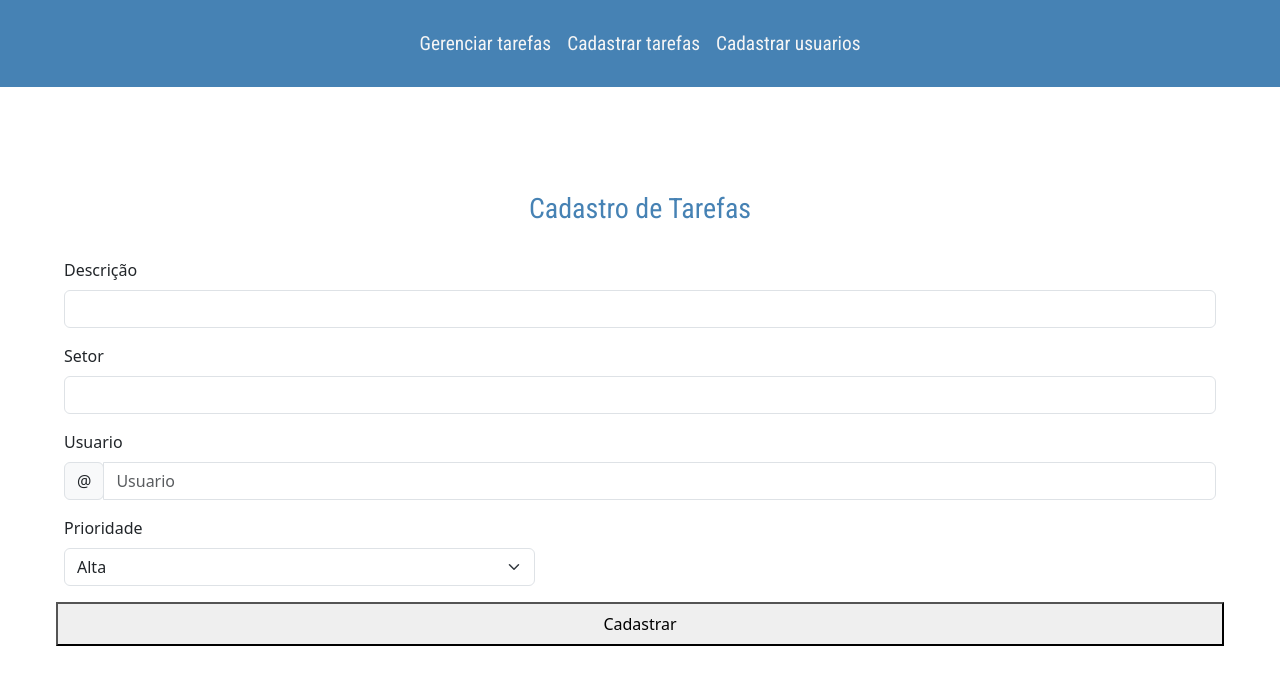
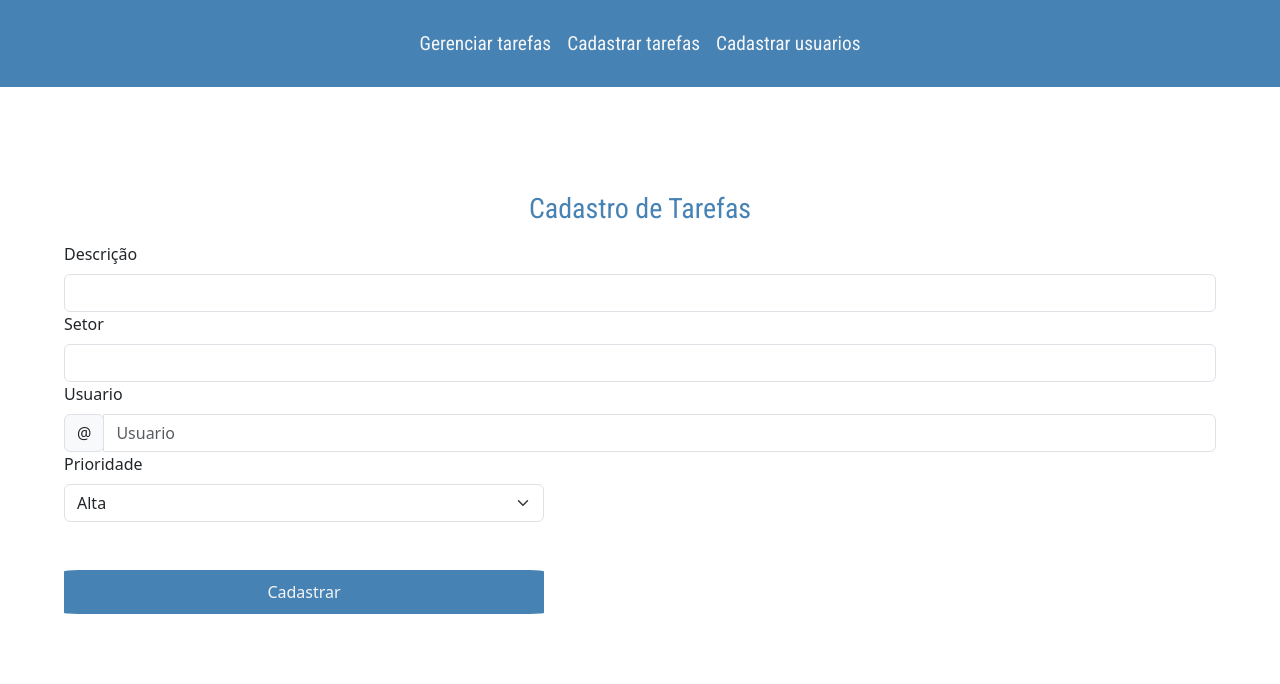
Before and after one commit to ebatistacosta/SimulacaoSaep, a website: page Public/cadastrarTarefas.html in a window 1280 px wide. Drawn offline with nearby package versions, Linux system fonts and the light colour scheme.

Commit message:
atualizações

```diff
--- a/Public/cadastrarTarefas.html
+++ b/Public/cadastrarTarefas.html
@@ -27,6 +27,7 @@
 </nav>
 
 <div class="row g-3 grid">
+    <form id="formTarefas">
     <h1 class="h3 mb-3 fw-normal titulo-usuario">Cadastro de Tarefas</h1>
     <div class="col-sm-12">
         <label for="descricao" class="form-label">Descrição</label>
@@ -50,11 +51,14 @@
             <option value="1">Média</option>
             <option value="0">Baixa</option>
         </select>
+
+        <button class="w-100 py-2 botao-usuarios" type="submit">Cadastrar</button>
+
+        </form>
     </div>
 
-     <button class="w-100 py-2 botao-tarefas" type="submit">Cadastrar</button>
 
-    <script src="./cadTarefas.js"></script>
    <script src="https://cdn.jsdelivr.net/npm/bootstrap@5.3.8/dist/js/bootstrap.bundle.min.js" integrity="sha384-FKyoEForCGlyvwx9Hj09JcYn3nv7wiPVlz7YYwJrWVcXK/BmnVDxM+D2scQbITxI" crossorigin="anonymous"></script>
+   <script src="./cadTarefas.js"></script>
 </body>
 </html>
```
Also changed, not shown: Public/cadastrarUsuarios.html (+1 -1 lines).
